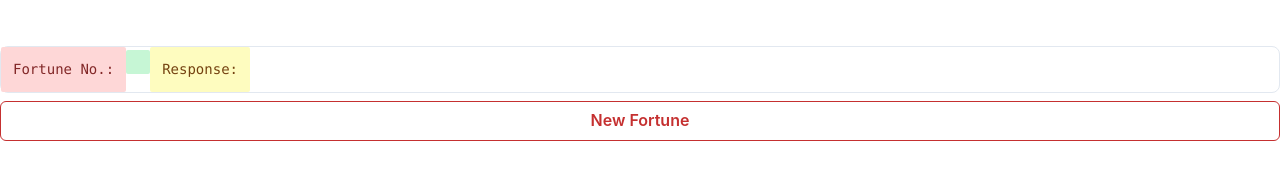
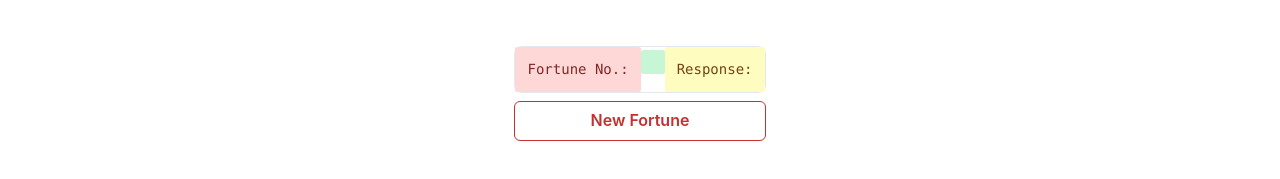
Before and after one commit to behrmart/byt2.0, a Next.js app: page / in a window 1280 px wide. Shown: the part 545-724 px from the top of the page. Built offline with nearby package versions, Linux system fonts and the light colour scheme; no server answers.

Commit message:
Centered footer using Chakra Center

```diff
--- a/app/page.js
+++ b/app/page.js
@@ -27,7 +27,7 @@ https://api.openweathermap.org */
 import Footer from "./components/footer/page";
 import Pokeapi from "./components/pokemonapi/page";
 import Catapi from "./components/catapi/page";
-import { Flex, Box, Heading } from "@chakra-ui/react";
+import { Flex, Box, Heading, Center } from "@chakra-ui/react";
 import Navbar from "./components/navbar/navbar";
 import Openweatherapi from "./components/openweatherapi/page";
 
@@ -69,7 +69,9 @@ export default function Home() {
       </Flex>
 
       <Box mt={8}>
-        <Footer />
+        <Center>
+          <Footer />
+        </Center>
       </Box>
     </main>
   );
```
